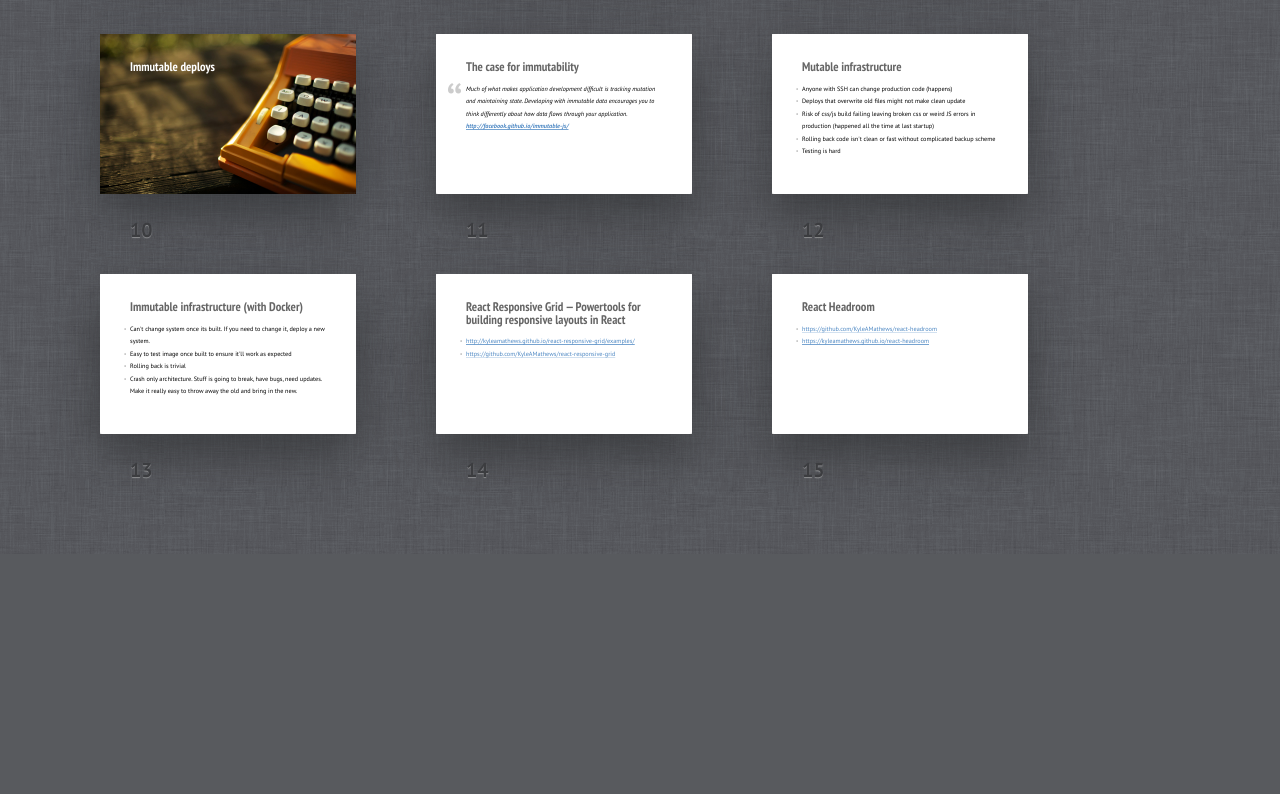
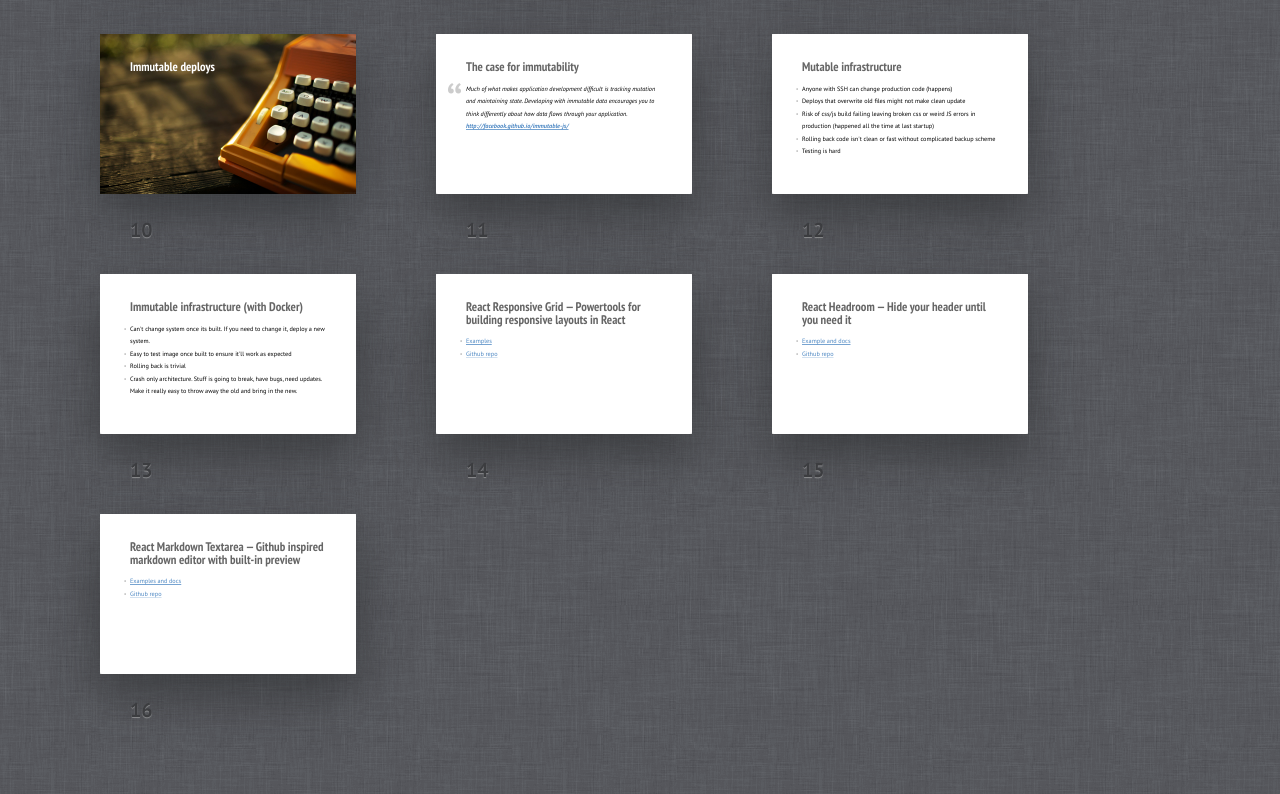
Before and after one commit to KyleAMathews/presentations, a plain HTML site: page 2015-3-4-san-francisco-js-breakfast/index.html in a window 1280 px wide. Shown: the part 916-1710 px from the top of the page. Before the commit the page ends 1470 px from the top, so only its background shows below. Drawn offline with Linux system fonts and the light colour scheme.

Commit message:
Few more changes

```diff
--- a/2015-3-4-san-francisco-js-breakfast/index.html
+++ b/2015-3-4-san-francisco-js-breakfast/index.html
@@ -167,17 +167,26 @@
 	<section class="slide"><div>
 		<h2>React Responsive Grid — Powertools for building responsive layouts in React</h2>
 		<ul>
-      <li><a href="https://kyleamathews.github.io/react-headroom">http://kyleamathews.github.io/react-responsive-grid/examples/</a></li>
-      <li><a href="https://kyleamathews.github.io/react-headroom">https://github.com/KyleAMathews/react-responsive-grid</a></li>
+      <li><a href="https://kyleamathews.github.io/react-headroom">Examples</a></li>
+      <li><a href="https://kyleamathews.github.io/react-headroom">Github repo</a></li>
 		</ul>
 	</div></section>
 
 
 	<section class="slide"><div>
-		<h2>React Headroom</h2>
+		<h2>React Headroom — Hide your header until you need it</h2>
 		<ul>
-      <li><a href="https://kyleamathews.github.io/react-headroom">https://github.com/KyleAMathews/react-headroom</a></li>
-      <li><a href="https://kyleamathews.github.io/react-headroom">https://kyleamathews.github.io/react-headroom</a></li>
+      <li><a href="https://kyleamathews.github.io/react-headroom">Example and docs</a></li>
+      <li><a href="https://kyleamathews.github.io/react-headroom">Github repo</a></li>
+		</ul>
+	</div></section>
+
+
+	<section class="slide"><div>
+		<h2>React Markdown Textarea — Github inspired markdown editor with built-in preview</h2>
+		<ul>
+      <li><a href="http://kyleamathews.github.io/react-markdown-textarea/">Examples and docs</a></li>
+      <li><a href="https://github.com/KyleAMathews/react-markdown-textarea">Github repo</a></li>
 		</ul>
 	</div></section>
 
```
